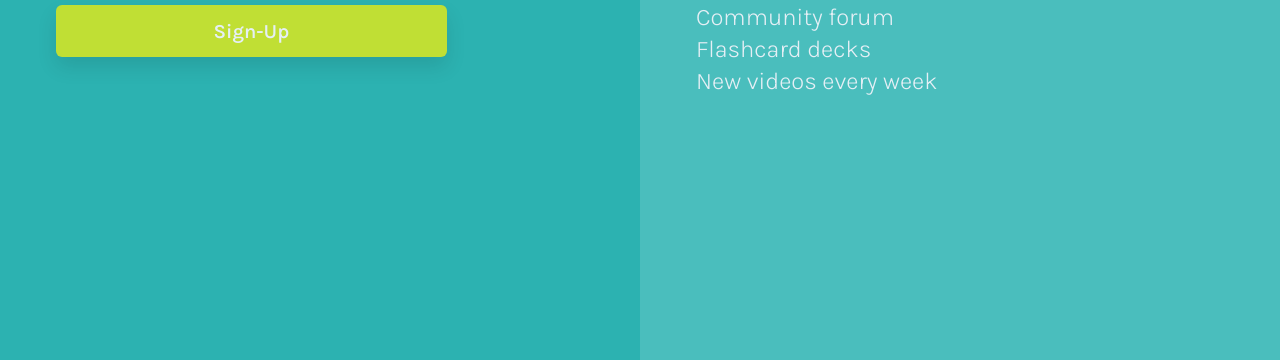
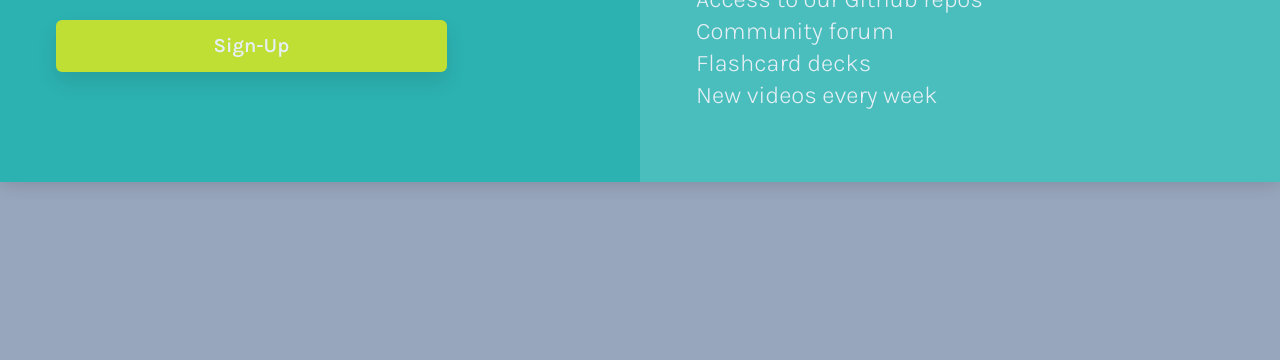
Before and after one commit to Demo004/Single-Grid-Components-Front-end-Mentor, a website built with Vite: page index.html in a window 1280 px wide. Shown: the part 497-857 px from the top of the page. After the commit the page ends 800 px from the top, so only its background shows below. Built offline with nearby package versions, Linux system fonts and the light colour scheme.

Commit message:
adjusted grid layout

```diff
--- a/style/components/hero.css
+++ b/style/components/hero.css
@@ -126,7 +126,7 @@
   .light-grey-area {
     display: grid;
     grid-template-columns: 1fr 1fr;
-    grid-template-rows: 1fr 2fr;
+    grid-template-rows: 300px 379px;
   }
 
   .container__hero {
```
